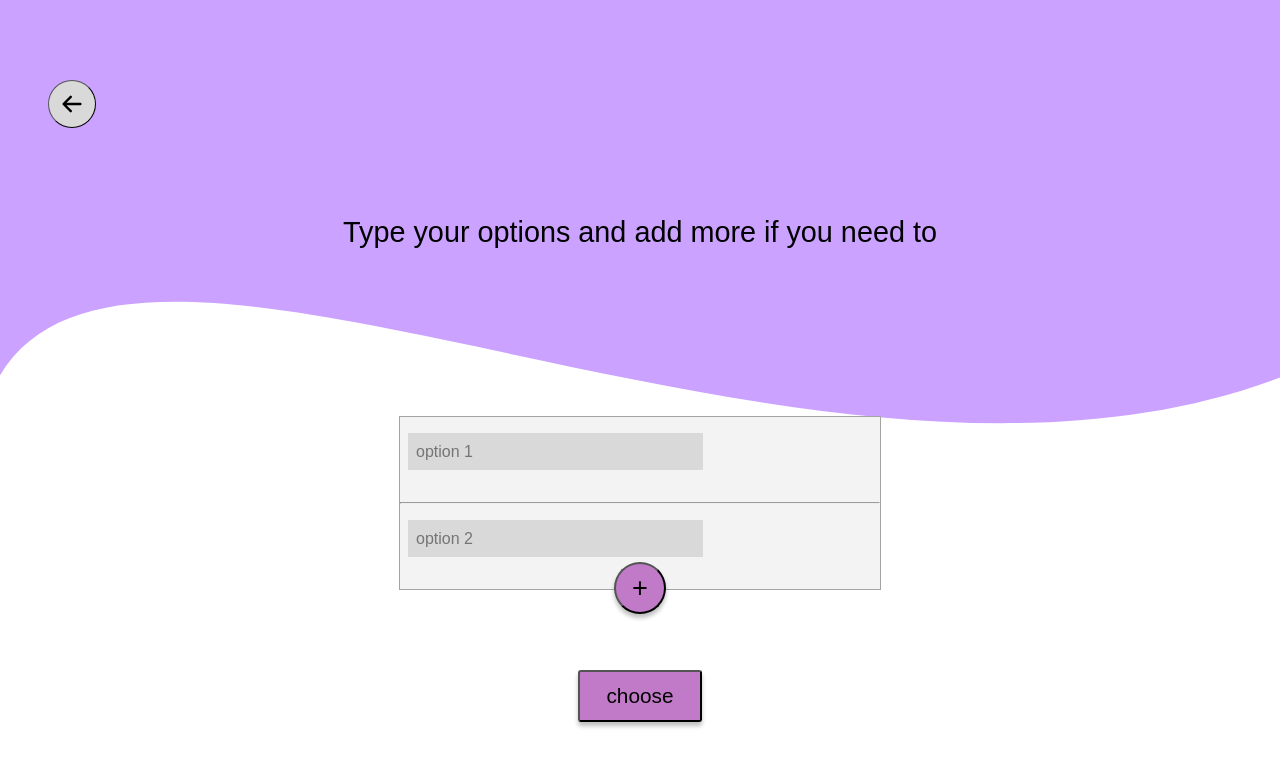
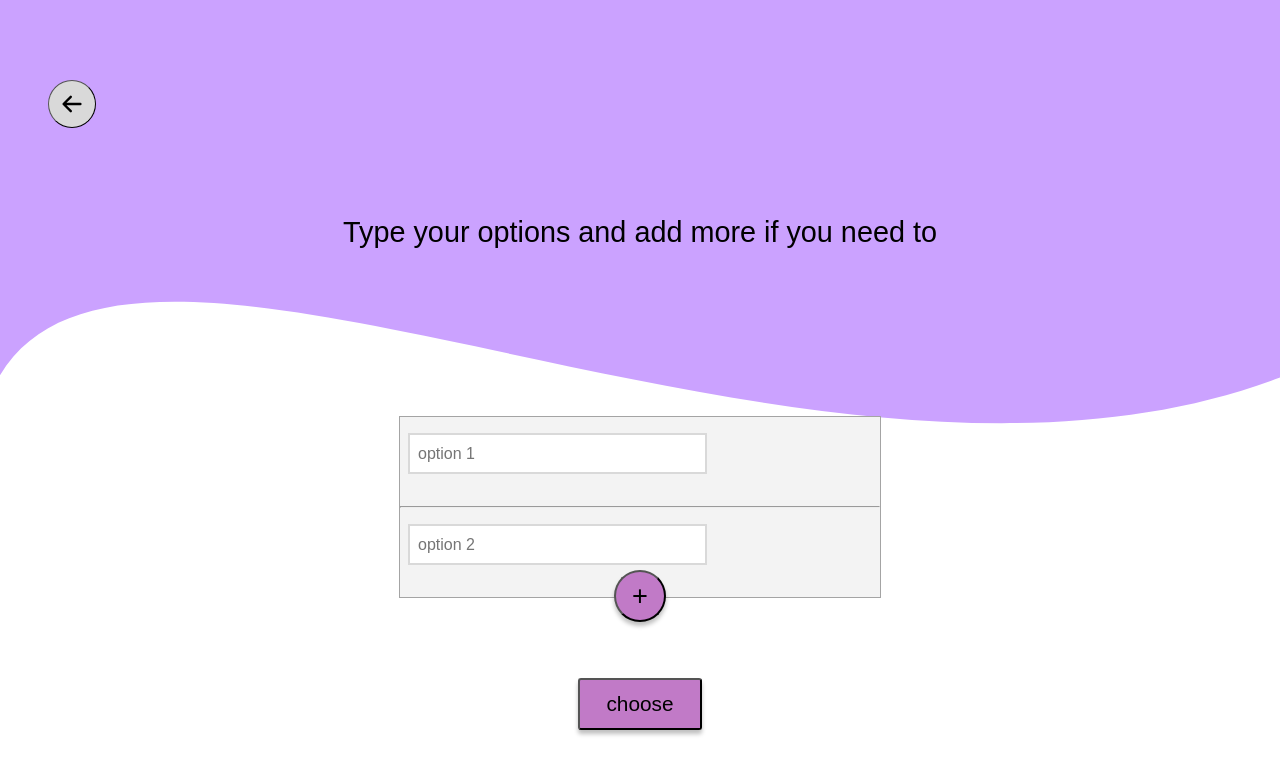
Before and after one commit to cjack0416/choose-for-me, a React (Create React App) app: page / in a window 1280 px wide. Shown: the top 774 px of the page. Built offline with nearby package versions, Linux system fonts and the light colour scheme.

Commit message:
Refactor css

```diff
--- a/src/pages/home/HomeView.jsx
+++ b/src/pages/home/HomeView.jsx
@@ -9,7 +9,7 @@ export default function HomeView() {
             <h1>Choose For Me</h1>
             <div className='pg-routes-grid'>
                 <h2 className='pg-grid-item'>tell us the list of options and we’ll choose for you</h2>
-                <Button classname='btn pg-grid-item' text={btnOneText} width={btnWidth} height={btnHeight}/>
+                <Button classname='btn btn-animate pg-grid-item' text={btnOneText} width={btnWidth} height={btnHeight}/>
                 <h2 className='pg-grid-item'>pick a category and location and we’ll choose for you</h2>
                 <Button classname='btn btn-animate pg-grid-item' text={btnTwoText} width={btnWidth} height={btnHeight}/>
             </div>
--- a/src/pages/pick-options/components/index.css
+++ b/src/pages/pick-options/components/index.css
@@ -1,8 +1,8 @@
 input {
     margin: 1rem 1rem 2rem 0.5rem;
     padding: 0.6rem 5rem 0.6rem 0.5rem;
-    background-color: var(--grey-input-container-color);
-    border-style: none;
+    border-style: solid;
+    border-color: var(--grey-input-container-color);
     font-size: 1rem;
 }
 
@@ -12,6 +12,16 @@ input:hover {
 
 input:focus {
     outline-color: #797979;
+}
+
+.input-non-selected-color {
+    background-color: var(--grey-input-container-color);
+}
+
+.input-selected-color {
+    background-color: var(--selected-option-color);
+    border-style: solid;
+    border-color: var(--selected-option-border-color);
 }
 
 .options-container {
--- a/src/pages/pick-options/index.css
+++ b/src/pages/pick-options/index.css
@@ -14,4 +14,5 @@ h2 {
 
 .choose-btn {
     margin-top: 5rem;
+    margin-bottom: 5rem;
 }
```
